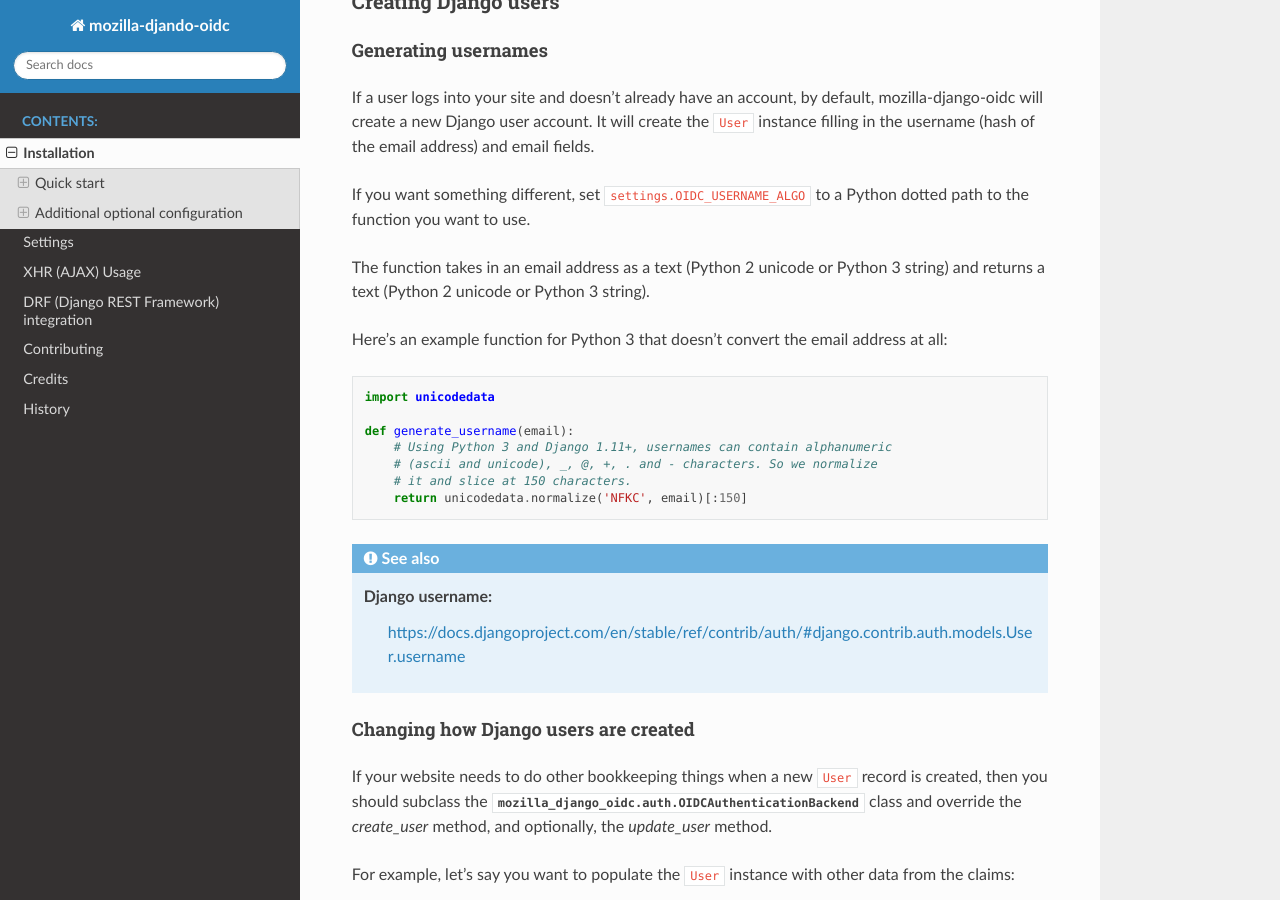
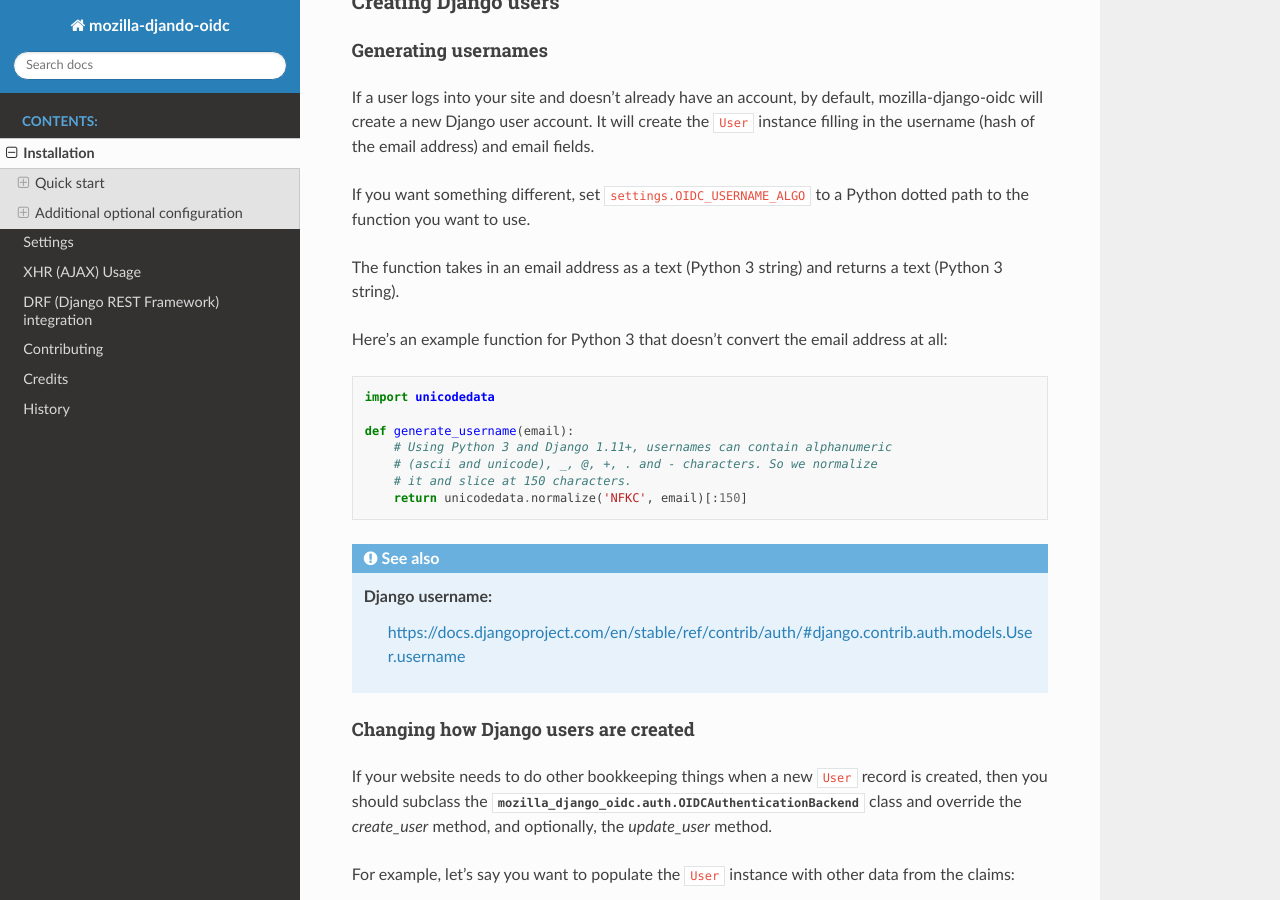
Before and after one commit to mozilla/mozilla-django-oidc, a Sphinx documentation site: the page built from docs/installation.rst, in a window 1280 px wide and 900 px high, scrolled down 5069 px. Built offline with Sphinx 7.4.7 and the Read the Docs theme 3.1.0, drawn with Linux system fonts in a browser that asks for light colours; pages that are not in the unit, such as notebooks, are missing from menus; some of the changed text lies outside the part shown.

Commit message:
remove support for Python 3.8

```diff
--- a/CONTRIBUTING.rst
+++ b/CONTRIBUTING.rst
@@ -107,7 +107,7 @@
 2. If the pull request adds functionality, the docs should be updated. Put
    your new functionality into a function with a docstring, and add the
    feature to the list in README.rst.
-3. The pull request should work for Python 3.8+. Check
+3. The pull request should work for Python 3.9+. Check
    `<https://github.com/mozilla/mozilla-django-oidc/actions>`_ and make sure
    that the tests pass for all supported Python versions.
 
--- a/HISTORY.rst
+++ b/HISTORY.rst
@@ -14,7 +14,8 @@
 Backwards-incompatible changes:
 
 * Drop support for Django 3.2
-* Python 3.8 and 3.9 are only supported with Django 4.2 (Django 5.0+ requires Python 3.10+)
+* Drop support for Python 3.8
+* Python 3.9 is only supported with Django 4.2 (Django 5.0+ requires Python 3.10+)
 
 
 4.0.1 (2024-03-12)
--- a/docs/installation.rst
+++ b/docs/installation.rst
@@ -280,8 +280,8 @@
 If you want something different, set ``settings.OIDC_USERNAME_ALGO`` to a Python
 dotted path to the function you want to use.
 
-The function takes in an email address as a text (Python 2 unicode or Python 3
-string) and returns a text (Python 2 unicode or Python 3 string).
+The function takes in an email address as a text (Python 3 string) and
+returns a text (Python 3 string).
 
 Here's an example function for Python 3 that doesn't convert the email address
 at all:
--- a/pyproject.toml
+++ b/pyproject.toml
@@ -1,6 +1,6 @@
 [build-system]
 requires = [
-    "setuptools>=61.0.0",
+    "setuptools>=75.0.0",
     "wheel"
 ]
 build-backend = "setuptools.build_meta"
@@ -14,6 +14,7 @@
     { name = "John Giannelos", email = "jgiannelos@mozilla.com" }
 ]
 license = "MPL-2.0"
+requires-python = ">=3.9"
 keywords = ["mozilla-django-oidc"]
 classifiers = [
     "Development Status :: 5 - Production/Stable",
@@ -28,7 +29,6 @@
     "Natural Language :: English",
     "Programming Language :: Python :: 3",
     "Programming Language :: Python :: 3 :: Only",
-    "Programming Language :: Python :: 3.8",
     "Programming Language :: Python :: 3.9",
     "Programming Language :: Python :: 3.10",
     "Programming Language :: Python :: 3.11",
@@ -86,7 +86,7 @@
 
 [tool.setuptools.dynamic]
 version = { attr = "mozilla_django_oidc.__version__" }
-readme = { file = ["README.rst"], "content-type" = "text/x-rst" }
+readme = { file = ["README.rst"], content-type = "text/x-rst" }
 
 [tool.setuptools.packages.find]
 include = ["mozilla_django_oidc", "mozilla_django_oidc.*"]
```
Also changed, not shown: other parts of docs/installation.rst (+1 -1 lines), 3 other files.
